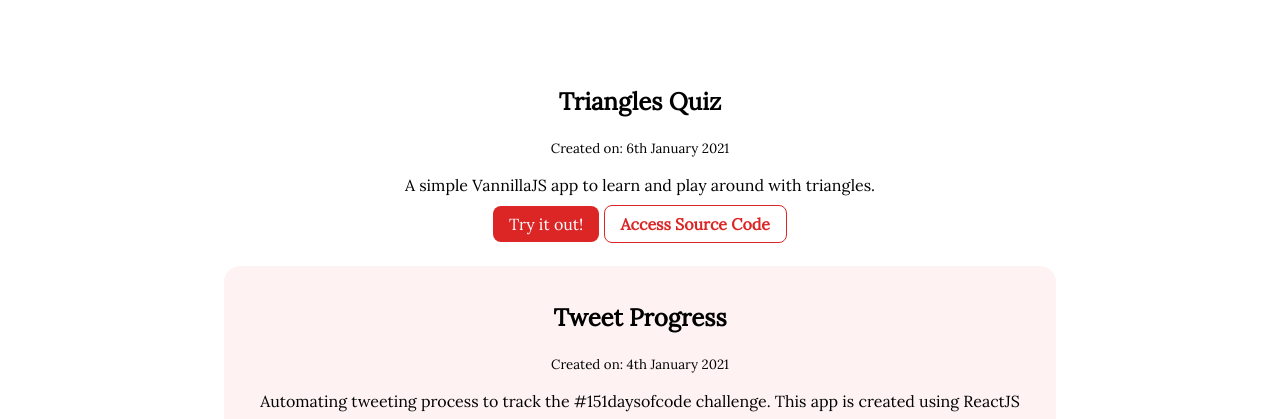
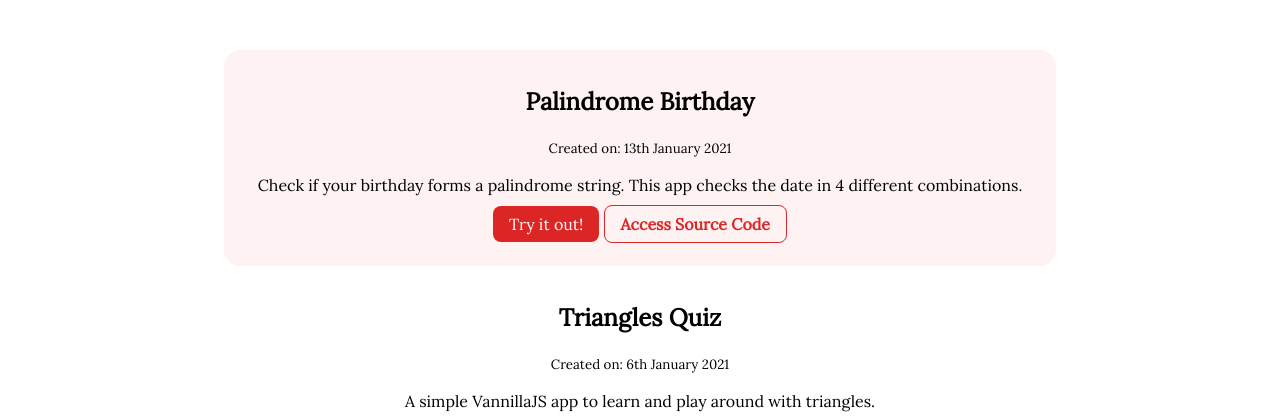
Before and after one commit to supminn/neoG_camp_tp, a plain HTML site: page projects.html in a window 1280 px wide. Shown: the part 380-799 px from the top of the page. Drawn offline with Linux system fonts and the light colour scheme.

Commit message:
feat: palindrome bday project

```diff
--- a/projects.html
+++ b/projects.html
@@ -34,6 +34,18 @@
         <img class="hero-img" src="images/remote_working.svg" />
         <h1 class="hero-heading">Projects developed by <span class="heading-inverted"> Supriya</span></h1>
     </header>
+
+    <section class="section off-white container-center">
+        <div class="container">
+            <h1>Palindrome Birthday</h1>
+            <small>Created on: 13th January 2021</small>
+            <p>Check if your birthday forms a palindrome string. This app checks the date in 4 different combinations.</p>
+            <a class="link link-primary" href="https://supminn-neog-palindromebday.netlify.app/" target="_blank" >Try it
+                out!</a>
+            <a class="link link-secondary" href="https://github.com/supminn/neoG_palindromeDate" target="_blank">Access
+                Source Code</a>
+        </div>
+    </section>
 
     <section class="section  container-center ">
         <div class="container">
```
